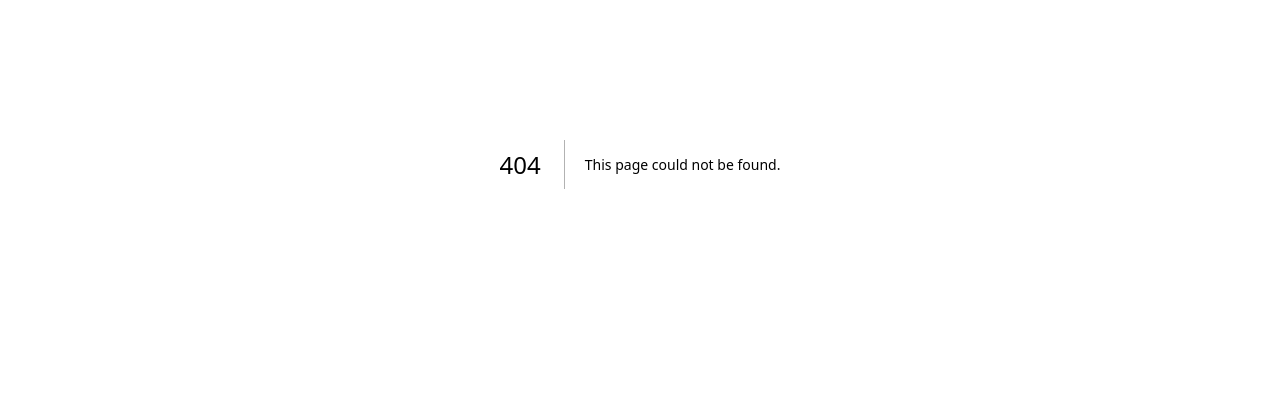
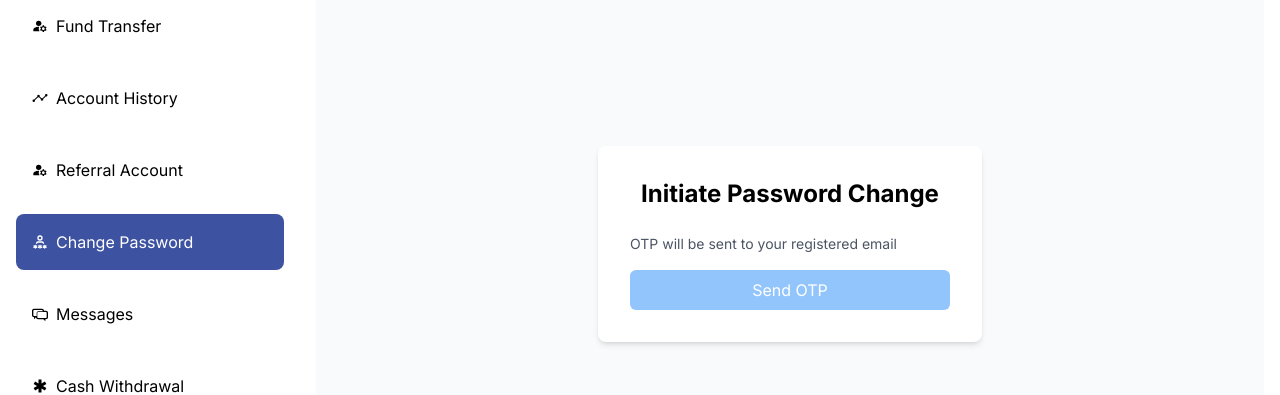
Before and after one commit to mubeenamin/mlm-update, a Next.js app: page /user/ChangePassword in a window 1280 px wide. Before the commit this address had no page. Shown: the part 236-631 px from the top of the page. Built offline with nearby package versions, Linux system fonts and the light colour scheme; no server answers.

Commit message:
password change with otp

```diff
--- /dev/null
+++ b/app/component/PasswordChangeWithOTP.tsx
@@ -0,0 +1,248 @@
+"use client";
+import { useSession } from "next-auth/react";
+import { useState } from "react";
+import axios from "axios"; // Import Axios
+export default function PasswordChangeWithOTP() {
+  const [otp, setOtp] = useState<string>("");
+  const [newPassword, setNewPassword] = useState<string>("");
+  const [confirmPassword, setConfirmPassword] = useState<string>("");
+  const [emailSent, setEmailSent] = useState<boolean>(false);
+  const [isLoading, setIsLoading] = useState<boolean>(false);
+  const [errorMessage, setErrorMessage] = useState<string>("");
+  const [successMessage, setSuccessMessage] = useState<string>("");
+  const [isModalOpen, setIsModalOpen] = useState<boolean>(false); // Modal state
+  const { data: session } = useSession();
+  // @ts-ignore
+  const userEmail: string = session?.user?.email;
+
+  const handleSendOTP = async (e: React.FormEvent) => {
+    e.preventDefault();
+    setIsLoading(true);
+    setErrorMessage("");
+    setSuccessMessage("");
+    try {
+      if (!userEmail) {
+        throw new Error("No email associated with your account");
+      }
+      const response = await fetch(`/api/routers/otp/send-otp`, {
+        method: "POST",
+        headers: {
+          "Content-Type": "application/x-www-form-urlencoded",
+        },
+        body: new URLSearchParams({ email: userEmail }),
+      });
+      if (!response.ok) {
+        const errorData = await response.json();
+        throw new Error(errorData.detail || "Failed to send OTP");
+      }
+      setEmailSent(true);
+      setIsModalOpen(true); // Open the modal for OTP verification
+      setSuccessMessage("OTP sent successfully. Check your email.");
+    } catch (error) {
+      setErrorMessage(
+        error instanceof Error ? error.message : "Failed to send OTP"
+      );
+    } finally {
+      setIsLoading(false);
+    }
+  };
+
+  const handleVerifyOTP = async () => {
+    setIsLoading(true);
+    setErrorMessage("");
+    setSuccessMessage("");
+    try {
+      const response = await fetch(`/api/routers/otp/verify-otp`, {
+        method: "POST",
+        headers: {
+          "Content-Type": "application/x-www-form-urlencoded", // Match backend expectation
+        },
+        body: new URLSearchParams({
+          email: userEmail,
+          otp,
+        }),
+      });
+      if (!response.ok) {
+        const errorData = await response.json();
+        throw new Error(errorData.detail || "Invalid OTP");
+      }
+      setIsModalOpen(false); // Close the modal after successful OTP verification
+      setSuccessMessage("OTP verified successfully!");
+    } catch (error) {
+      setErrorMessage(
+        error instanceof Error ? error.message : "OTP verification failed"
+      );
+    } finally {
+      setIsLoading(false);
+    }
+  };
+
+  const handlePasswordChange = async (e: React.FormEvent) => {
+    e.preventDefault();
+    setIsLoading(true);
+    setErrorMessage("");
+    setSuccessMessage("");
+
+    try {
+      // Validate that passwords match
+      if (newPassword !== confirmPassword) {
+        throw new Error("Passwords do not match");
+      }
+
+      // Prepare the request payload
+      const requestBody = {
+        password: newPassword, // Match the `UserPasswordUpdate` model
+      };
+
+      // Send the request to the backend using Axios
+      const response = await axios.post(
+        `/api/routers/user/update_user_password_by_email/${encodeURIComponent(userEmail)}`,
+        requestBody, // Request body
+        {
+          headers: {
+            "Content-Type": "application/json", // Backend expects JSON
+          },
+        }
+      );
+
+      // Handle success (204 No Content)
+      if (response.status === 204) {
+        setSuccessMessage("Password changed successfully!");
+        // Reset form fields
+        setNewPassword("");
+        setConfirmPassword("");
+        setEmailSent(false);
+      } else {
+        throw new Error("Unexpected response from server");
+      }
+    } catch (error) {
+      // Handle errors
+      if (axios.isAxiosError(error)) {
+        // Axios-specific error handling
+        const errorMessage =
+          error.response?.data?.detail || "Password change failed";
+        setErrorMessage(errorMessage);
+      } else {
+        // Generic error handling
+        setErrorMessage(
+          error instanceof Error ? error.message : "Password change failed"
+        );
+      }
+    } finally {
+      setIsLoading(false);
+    }
+  };
+
+  return (
+    <div className="min-h-screen flex items-center justify-center bg-gray-50">
+      {/* OTP Verification Modal */}
+      {isModalOpen && (
+        <div className="fixed inset-0 flex items-center justify-center bg-black bg-opacity-50 z-50">
+          <div className="bg-white p-6 rounded-lg shadow-md w-80">
+            <h3 className="text-xl font-bold mb-4">Verify OTP</h3>
+            {errorMessage && (
+              <div className="mb-4 p-3 bg-red-100 text-red-700 rounded">
+                {errorMessage}
+              </div>
+            )}
+            <input
+              type="text"
+              placeholder="Enter OTP"
+              value={otp}
+              onChange={(e) => setOtp(e.target.value)}
+              className="w-full p-2 border rounded mb-4"
+              maxLength={6}
+              pattern="\d{6}"
+              title="Please enter a 6-digit number"
+              required
+            />
+            <button
+              onClick={handleVerifyOTP}
+              disabled={isLoading}
+              className="w-full bg-blue-600 text-white p-2 rounded-md hover:bg-blue-700 disabled:bg-blue-300"
+            >
+              {isLoading ? "Verifying..." : "Verify OTP"}
+            </button>
+          </div>
+        </div>
+      )}
+
+      {/* Main Form */}
+      <form
+        onSubmit={emailSent ? handlePasswordChange : handleSendOTP}
+        className="bg-white p-8 rounded-lg shadow-md w-96 relative z-10"
+      >
+        <h2 className="text-2xl font-bold mb-6 text-center">
+          {emailSent ? "Change Password" : "Initiate Password Change"}
+        </h2>
+        {/* Messages */}
+        {successMessage && (
+          <div className="mb-4 p-3 bg-green-100 text-green-700 rounded">
+            {successMessage}
+          </div>
+        )}
+        {errorMessage && (
+          <div className="mb-4 p-3 bg-red-100 text-red-700 rounded">
+            {errorMessage}
+          </div>
+        )}
+        {!emailSent ? (
+          <div className="mb-4">
+            <p className="text-sm text-gray-600 mb-4">
+              OTP will be sent to your registered email
+              {/* <strong>{userEmail}</strong> */}
+            </p>
+          </div>
+        ) : (
+          <>
+            <div className="mb-4">
+              <label
+                htmlFor="newPassword"
+                className="block text-sm font-medium text-gray-700"
+              >
+                New Password
+              </label>
+              <input
+                type="password"
+                id="newPassword"
+                value={newPassword}
+                onChange={(e) => setNewPassword(e.target.value)}
+                className="mt-1 p-2 w-full border rounded-md"
+                required
+                minLength={8}
+              />
+            </div>
+            <div className="mb-6">
+              <label
+                htmlFor="confirmPassword"
+                className="block text-sm font-medium text-gray-700"
+              >
+                Confirm Password
+              </label>
+              <input
+                type="password"
+                id="confirmPassword"
+                value={confirmPassword}
+                onChange={(e) => setConfirmPassword(e.target.value)}
+                className="mt-1 p-2 w-full border rounded-md"
+                required
+                minLength={8}
+              />
+            </div>
+          </>
+        )}
+        <button
+          type="submit"
+          disabled={isLoading || (!emailSent && !userEmail)}
+          className="w-full bg-blue-600 text-white p-2 rounded-md hover:bg-blue-700 disabled:bg-blue-300"
+        >
+          {isLoading
+            ? "Processing..."
+            : emailSent
+              ? "Change Password"
+              : "Send OTP"}
+        </button>
+      </form>
+    </div>
+  );
+}
--- /dev/null
+++ b/app/user/ChangePassword/page.tsx
@@ -0,0 +1,9 @@
+import PasswordChangeWithOTP from "@/app/component/PasswordChangeWithOTP";
+
+export default function PasswordChangePage() {
+  return (
+    <main>
+      <PasswordChangeWithOTP />
+    </main>
+  );
+}
--- a/app/user/userComponents/SideberUser.tsx
+++ b/app/user/userComponents/SideberUser.tsx
@@ -22,11 +22,15 @@ const menu = [
     link: "/user/fundTransfer",
     icon: <MdManageAccounts />,
   },
-  { title: "Account History", link: "/user/accountHistory", icon: <IoAnalytics /> },
+  {
+    title: "Account History",
+    link: "/user/accountHistory",
+    icon: <IoAnalytics />,
+  },
   { title: "Referral Account", link: "#", icon: <MdManageAccounts /> },
   {
-    title: "Update Package",
-    link: "/user/updatePackage",
+    title: "Change Password",
+    link: "/user/ChangePassword",
     icon: <TbPasswordUser />,
   },
   {
@@ -80,7 +84,6 @@ const SidebarUser = () => {
           </Link>
         ))}
       </ul>
-
     </div>
   );
 };
```
Also changed, not shown: 2 other files (tests, documents, lock files or other folders).
